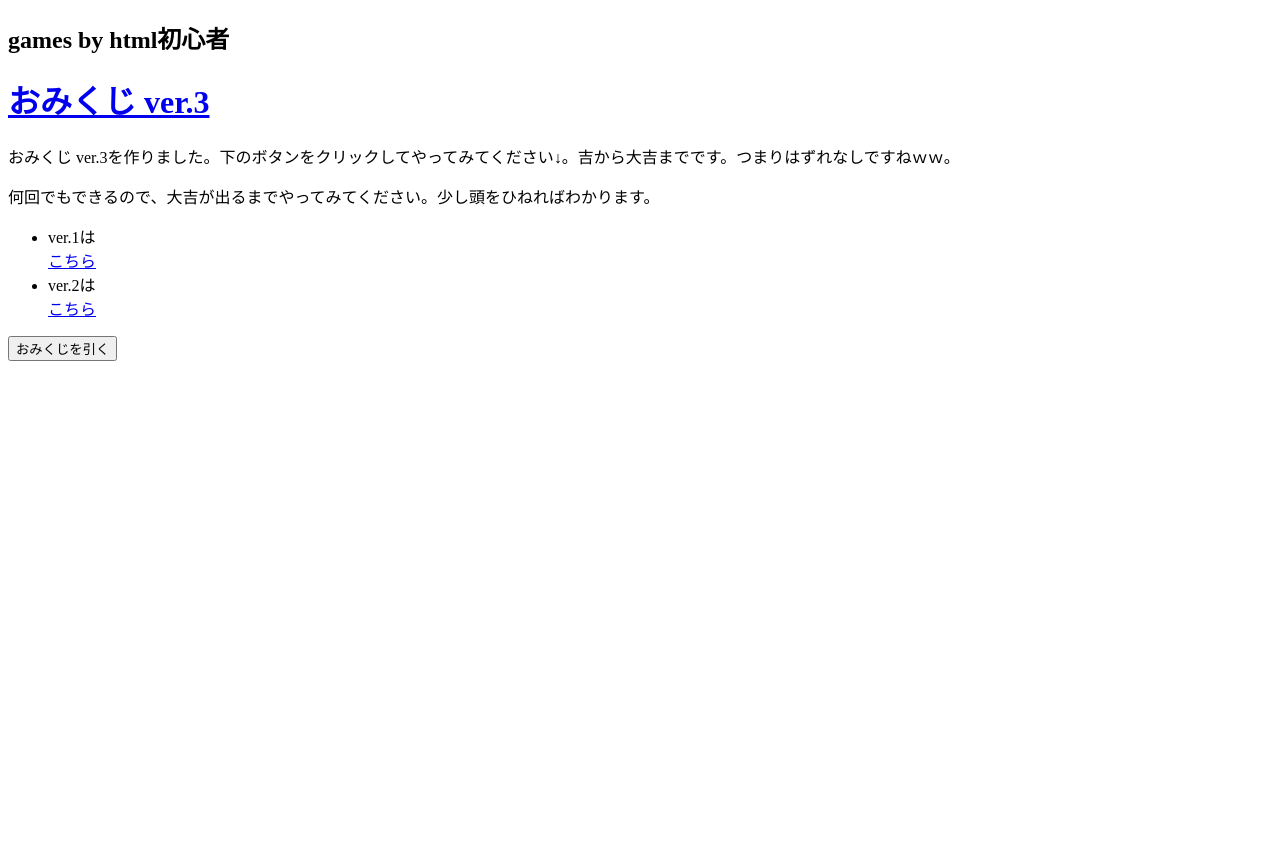
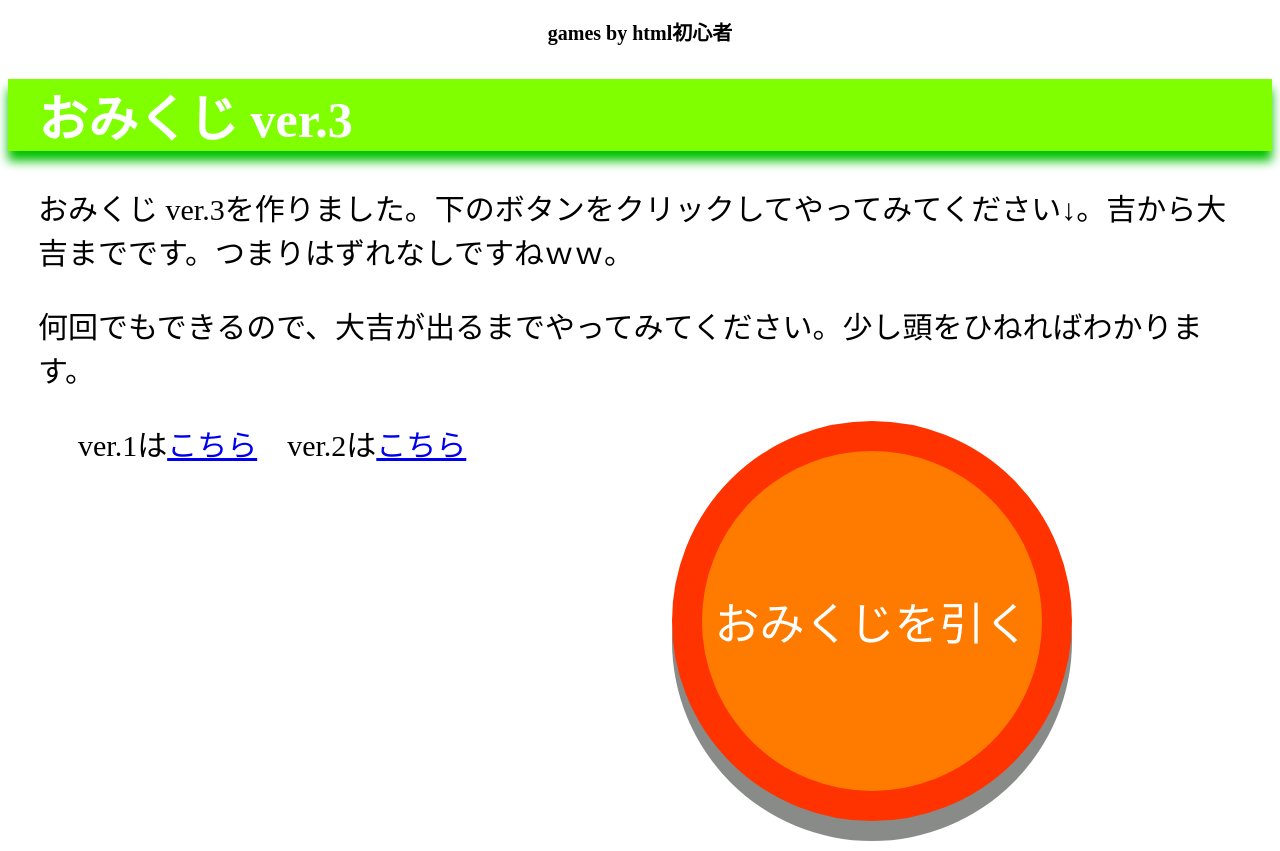
Before and after one commit to htmlcsshed/omikuji3, a plain HTML site: page index.html in a window 1280 px wide. Before the commit the page ends 800 px from the top, so only its background shows below. Drawn offline with Linux system fonts and the light colour scheme.

Commit message:
Update index.html

```diff
--- a/index.html
+++ b/index.html
@@ -2,7 +2,7 @@
 <head>
     <meta charset="UTF-8">
     <title>おみくじ</title>
-    <link rel="stylesheet" href="main css.css">
+    <link rel="stylesheet" href="main.css">
 </head>
 
 <body>
```
